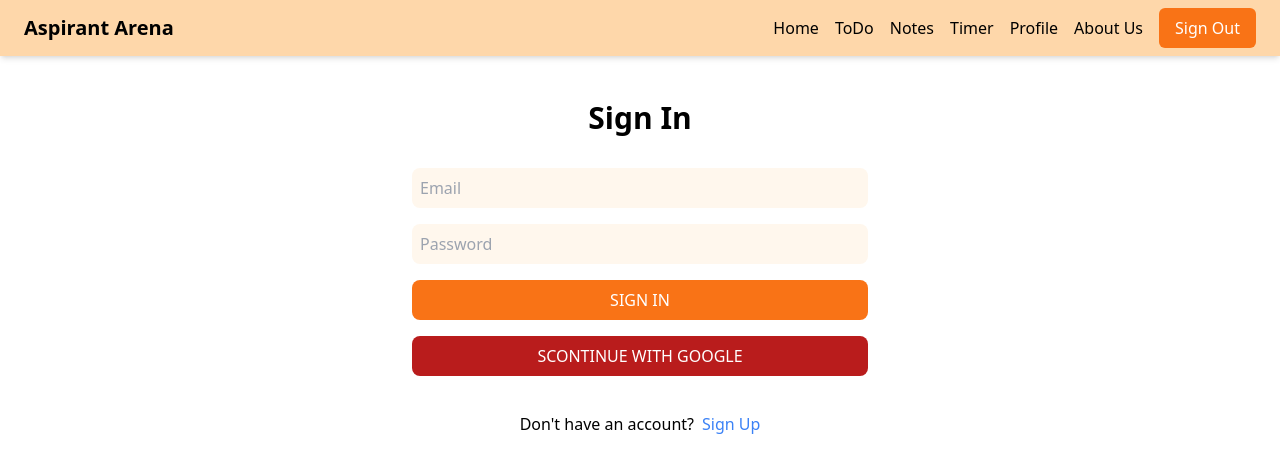
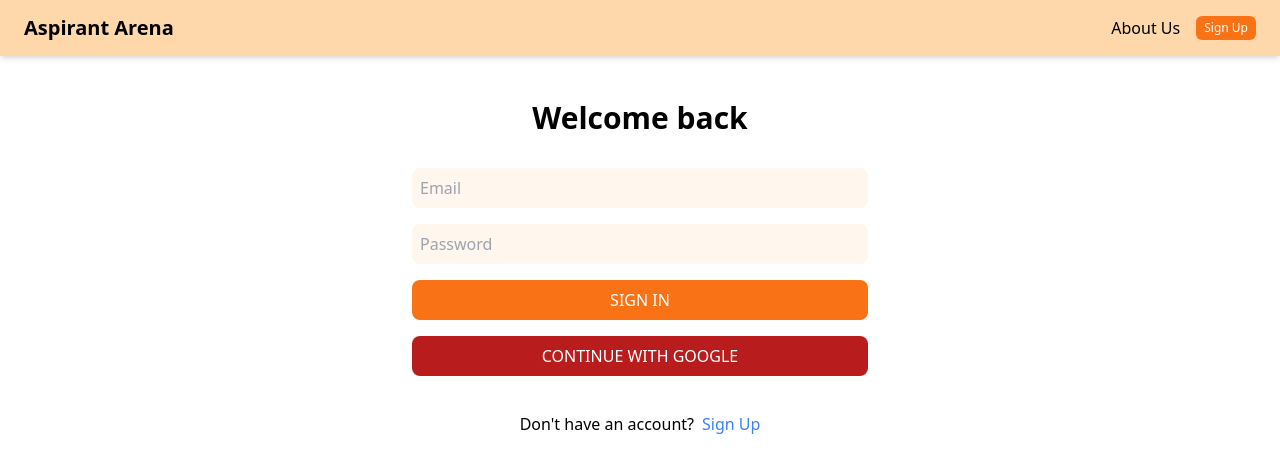
Before and after one commit to vijaycham/aspirant-arena-frontend, a React (Vite) app: page /signin in a window 1280 px wide. Shown: the top 472 px of the page. Built offline with nearby package versions, Linux system fonts and the light colour scheme.

Commit message:
updated header

```diff
--- a/src/components/Header.jsx
+++ b/src/components/Header.jsx
@@ -1,18 +1,21 @@
 import React from "react";
-import { Link , useNavigate } from "react-router-dom";
-import { useDispatch } from "react-redux";
+import { Link, useLocation, useNavigate } from "react-router-dom";
+import { useSelector, useDispatch } from "react-redux";
 import { signOut } from "../redux/user/userSlice";
 
 const Header = () => {
   const dispatch = useDispatch();
   const navigate = useNavigate();
+  const location = useLocation();
+  const user = useSelector((state) => state.user.currentUser);
 
-  const handleSingOut = () => {
+  const isAuthenticated = !!user;
+  console.log("User Data:", user);
+
+  const handleSignOut = () => {
     dispatch(signOut());
     localStorage.removeItem("token");
     navigate("/signin");
-
-
   };
 
   return (
@@ -23,8 +26,16 @@ const Header = () => {
         </Link>
       </h1>
 
-      <div className="flex items-center space-x-4">
+      <div className="flex items-center  object-center space-x-4">
         <ul className="flex space-x-4">
+          <li>
+            <Link to="/about" className="hover:text-orange-700">
+              About Us
+            </Link>
+          </li>
+          {isAuthenticated && (
+            <>
+              {" "}
               <li>
                 <Link to="/" className="hover:text-orange-700">
                   Home
@@ -47,22 +58,44 @@ const Header = () => {
               </li>
               <li>
                 <Link to="/profile" className="hover:text-blue-700">
-              Profile
+                  {user.photoUrl ? (
+                    <img
+                      src={user.photoUrl}
+                      alt="User"
+                      className="w-9 h-9 object-cover rounded-full"
+                    />
+                  ) : (
+                    "Profile"
+                  )}
                 </Link>
               </li>
-          <li>
-            <Link to="/about" className="hover:text-orange-700">
-              About Us
+            </>
+          )}
+        </ul>
+        {!isAuthenticated ? (
+          location.pathname === "/signin" ? (
+            <Link
+              to="/signup"
+              className="bg-orange-500 text-white text-xs px-2 py-1 rounded-md hover:bg-orange-600"
+            >
+              Sign Up
             </Link>
-          </li>
-        </ul>
-
+          ) : (
+            <Link
+              to="/signin"
+              className="bg-orange-500 text-white text-xs px-2 py-1 rounded-md hover:bg-orange-600"
+            >
+              Sign In
+            </Link>
+          )
+        ) : (
           <button
-          onClick={handleSingOut}
-          className="bg-orange-500 text-white px-4 py-2 rounded-md hover:bg-orange-600"
+            onClick={handleSignOut}
+            className="bg-orange-500 text-white text-xs px-2 py-1 rounded-md hover:bg-orange-600"
           >
             Sign Out
           </button>
+        )}
       </div>
     </div>
   );
--- a/src/components/OAuth.jsx
+++ b/src/components/OAuth.jsx
@@ -43,7 +43,7 @@ const OAuth = () => {
         onClick={handleGoogleSignIn}
         className="bg-red-700 text-white p-2 rounded-lg uppercase hover:bg-red-600 w-full"
       >
-        scontinue with google
+        continue with google
       </button>
     </div>
   );
--- a/src/pages/SignIn.jsx
+++ b/src/pages/SignIn.jsx
@@ -48,7 +48,7 @@ const SignIn = () => {
 
   return (
     <div className="p-3 max-w-lg mx-auto">
-      <h1 className="text-3xl text-center font-semibold mt-8 mb-4">Sign In</h1>
+      <h1 className="text-3xl text-center font-semibold mt-8 mb-4">Welcome back</h1>
       <form
         onSubmit={handleSubmit}
         className="flex flex-col gap-4 p-4 rounded-lg"
```
Lines whose indentation alone changed are shown as unchanged.
